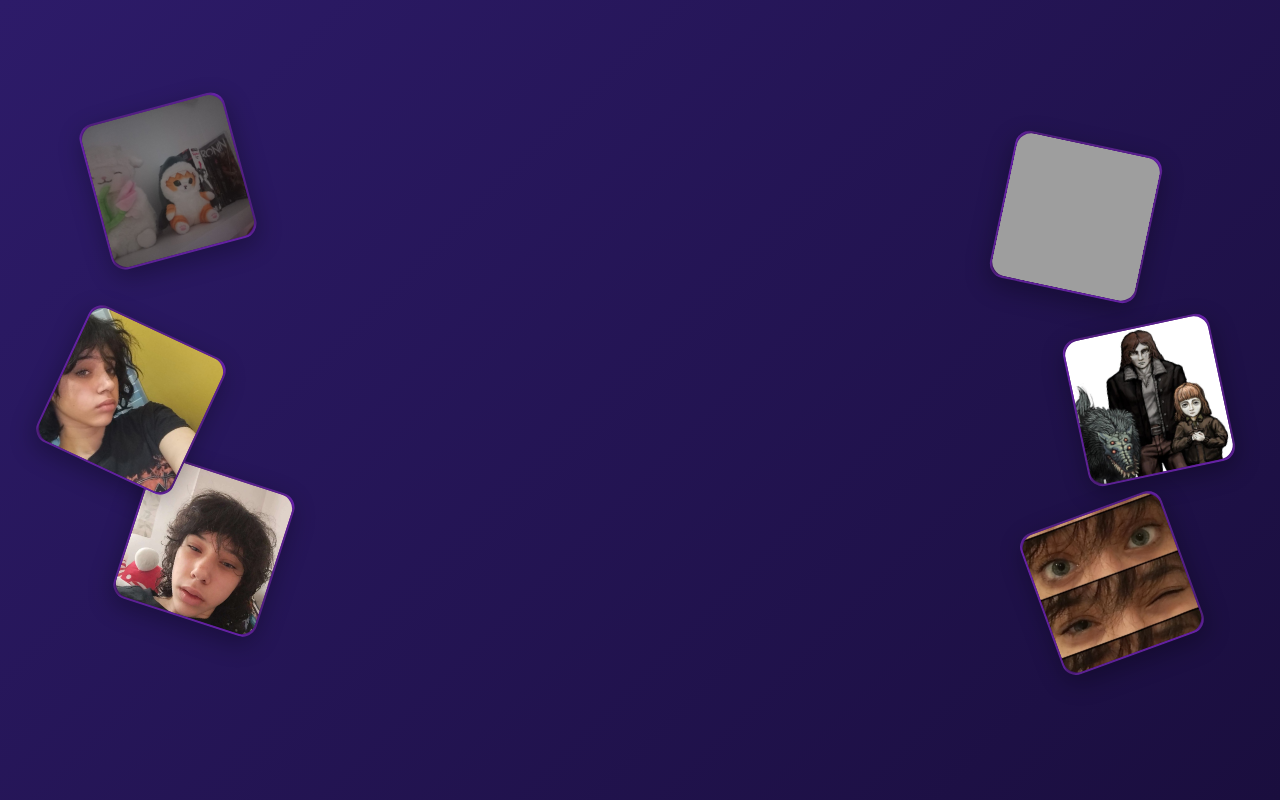
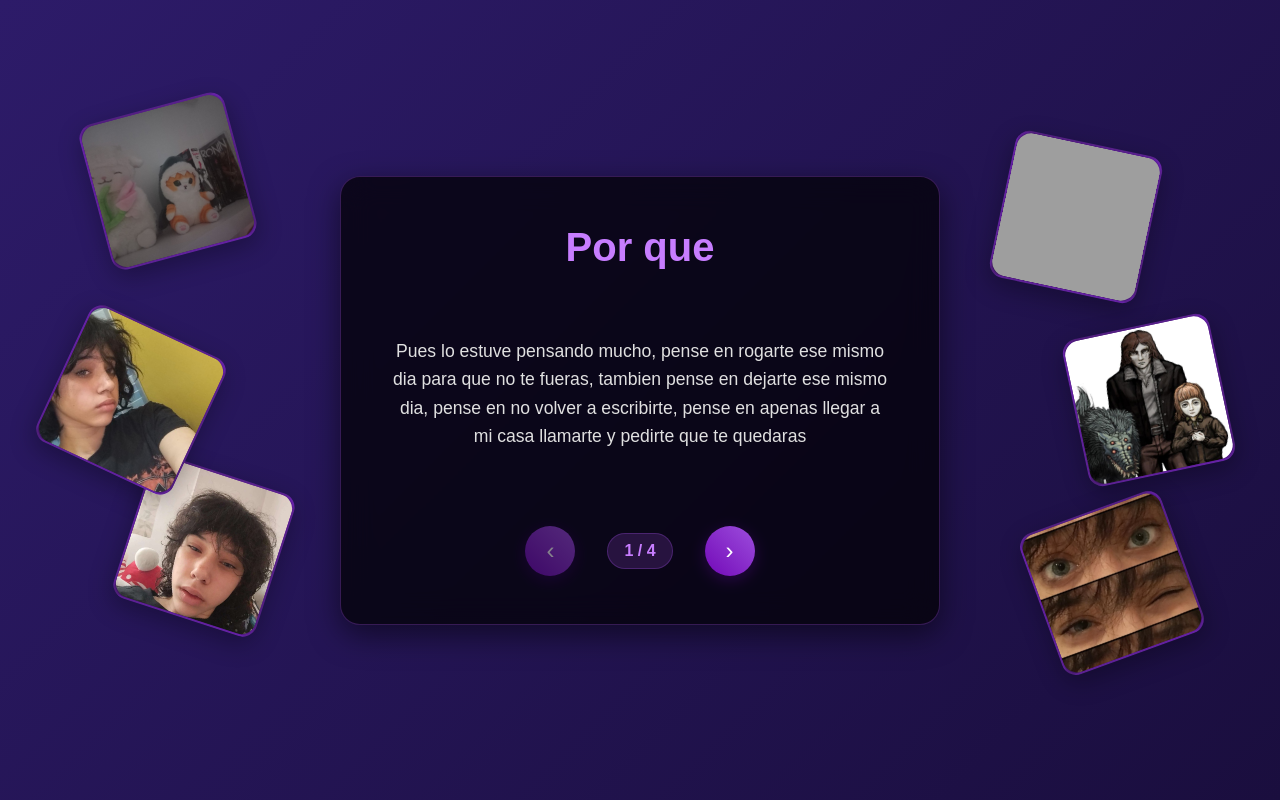
Before and after one commit to Cuervo-Senpai/parati, a plain HTML site: page pienso.html in a window 1280 px wide. Drawn offline with Linux system fonts and the light colour scheme; grey boxes are pictures that could not be loaded.

Commit message:
Add files via upload

```diff
--- a/pienso.html
+++ b/pienso.html
@@ -7,7 +7,22 @@
     <link rel="stylesheet" href="pienso.css">
 </head>
 <body>
-    <div class="container">
+        <div class="container">
+        <!-- Cuadro de texto central -->
+        <div class="content-box">
+            <h2 class="content-title" id="contentTitle">Bienvenido</h2>
+            <div class="content-text" id="contentText">
+                Este es el primer contenido de nuestra página. Aquí puedes colocar cualquier texto, información o descripción que necesites. El sistema de navegación te permitirá moverte entre diferentes secciones de contenido de manera fluida y elegante.
+            </div>
+
+            <div class="navigation">
+                <button class="nav-button" id="prevBtn" onclick="previousPage()">‹</button>
+                <div class="page-indicator">
+                    <span id="currentPage">1</span> / <span id="totalPages">4</span>
+                </div>
+                <button class="nav-button" id="nextBtn" onclick="nextPage()">›</button>
+            </div>
+        </div>
 
 <!-- Imágenes rotadas alrededor -->
 <div class="image-placeholder image-1">
```
